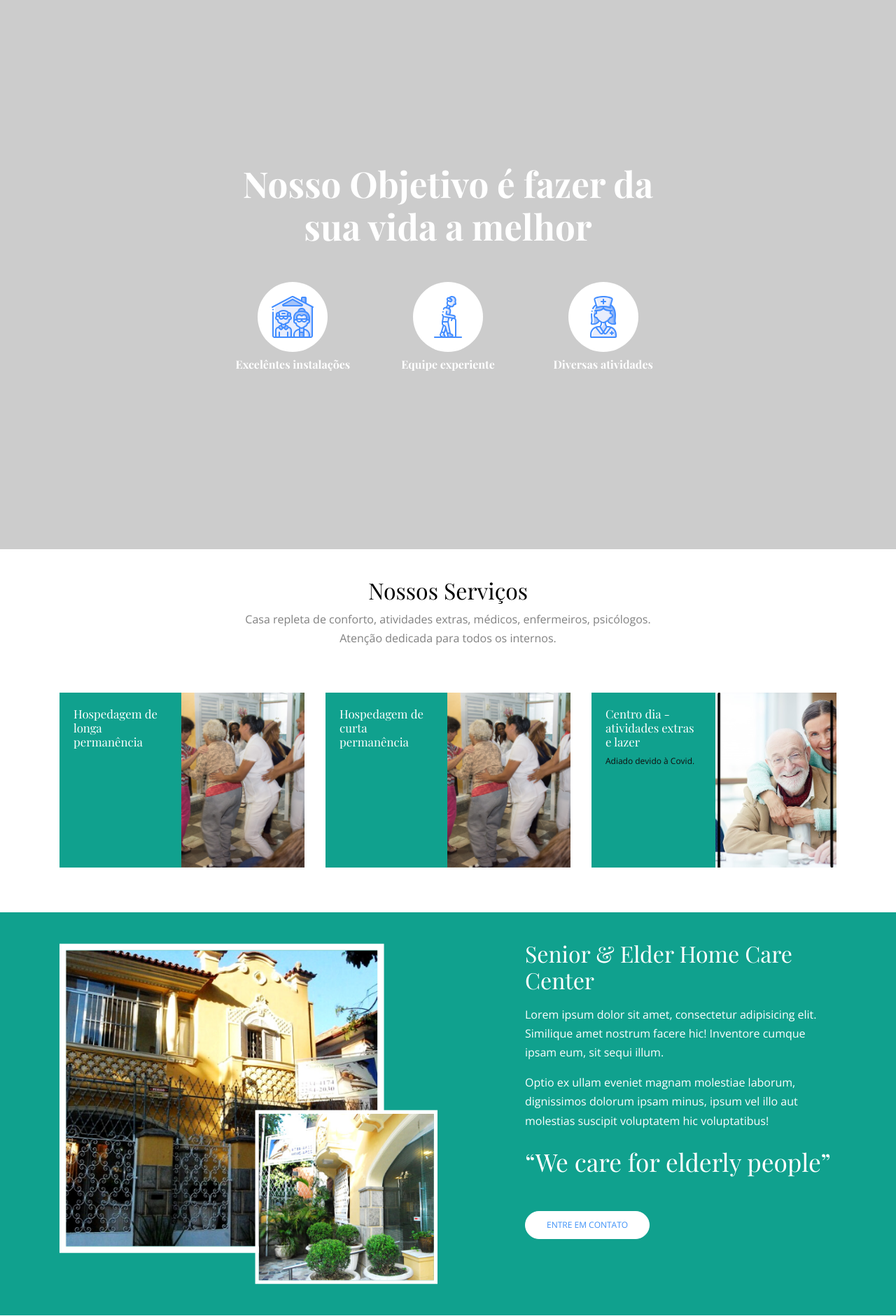
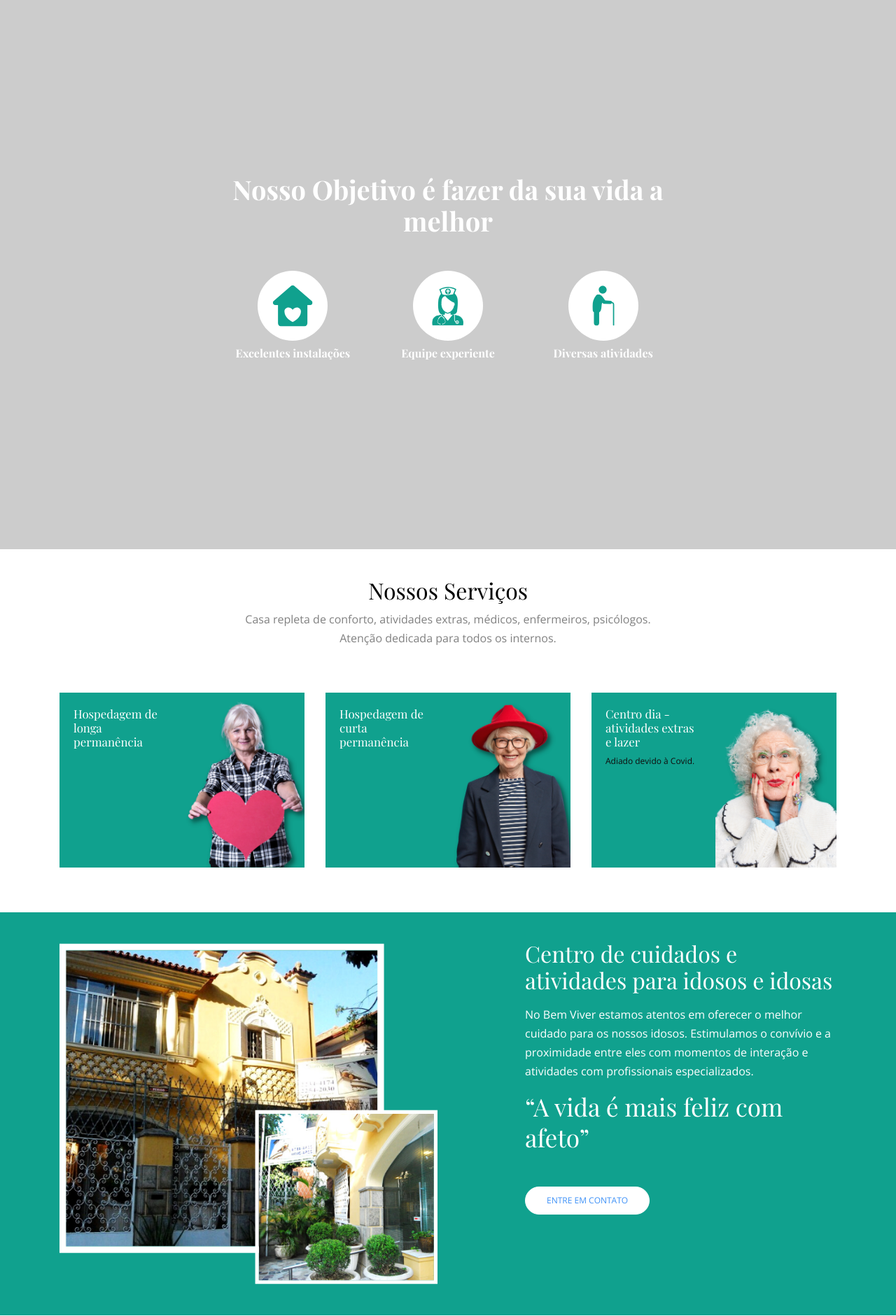
Before and after one commit to cristiano-da-matta/BV-site, a PHP site: page / in a window 1280 px wide. Shown: the part 2000-3881 px from the top of the page at 70% size. Run offline with PHP 8.4, Linux system fonts and the light colour scheme; some web fonts are replaced.

Commit message:
ajuste de footer e icones

```diff
--- a/css/style.css
+++ b/css/style.css
@@ -133,6 +133,8 @@ body:after {
 
     }
 
+
+
 .site-section-heading {
   padding-bottom: 20px;
   margin-bottom: 0px;
@@ -143,10 +145,10 @@ body:after {
       font-size: 3rem; } }
 
 .site-footer {
-  padding: 4em 0; }
+  padding: 1em 0; }
   @media (min-width: 768px) {
     .site-footer {
-      padding: 8em 0; } }
+      padding: 3em 0; } }
   .site-footer .border-top {
     border-top: 1px solid rgba(255, 255, 255, 0.1) !important; }
   .site-footer .social a {
@@ -169,7 +171,7 @@ body:after {
 
 .bg-text-line {
   display: inline;
-  background: #000;
+  background: #ED0001;
   -webkit-box-shadow: 20px 0 0 #000, -20px 0 0 #000;
   box-shadow: 20px 0 0 #000, -20px 0 0 #000; }
 
@@ -276,7 +278,7 @@ body:after {
   .ul-check.success li:before {
     color: #71bc42; }
   .ul-check.primary li:before {
-    color: #3c90f7; }
+    color: #ED0001; }
   .ul-check li.remove {
     text-decoration: line-through;
     color: #dee2e6; }
@@ -633,7 +635,7 @@ body:after {
     height: 100vh;
     min-height: 560px; }
   .slide-item .heading, .cover .heading {
-    font-size: 51px;
+    font-size: 38px;
     font-weight: 700;
     color: #fff;
     }
@@ -965,8 +967,7 @@ color: #10a18e !important;
   }
 
   .neus-footer {
-    width: 50%;
-    margin-left: auto;
+      margin-left: auto;
     margin-right: auto;
     text-align: center;
   }
@@ -984,8 +985,9 @@ color: #110b0b;
 
   .site-logo {
     margin-top: 10px;
+  }
 
-  }
+
   @media (min-width: 576px) {
     .mapa {
       box-sizing: border-box
--- a/index.html
+++ b/index.html
@@ -75,12 +75,9 @@
 
                 <li><a href="index.html#contato" class="nav-link">Contato</a></li>
 
-                <li class="social"><a href="#contact-section" class="nav-link"><span class="icon-facebook"></span></a>
+                <li class="social"><a href="https://www.instagram.com/bemviveridosos/" class="nav-link"><span class="icon-instagram"></span></a>
                 </li>
-                <li class="social"><a href="#contact-section" class="nav-link"><span class="icon-twitter"></span></a>
-                </li>
-                <li class="social"><a href="#contact-section" class="nav-link"><span class="icon-linkedin"></span></a>
-                </li>
+
               </ul>
             </nav>
           </div>
@@ -122,22 +119,22 @@
         <div class="row justify-content-between">
           <div class="col-lg-7">
             <div class="section-heading">
-              <h2 class="heading mb-3">Centro Bem Viver é para a sua família</h2>
-              <p class="mb-5">De 1983 até aqui. Nossa experiência e tradição tornam acessível o atendimento a 3ª
+              <h2 class="heading mb-3 just2cont">Centro Bem Viver é para a sua família</h2>
+              <p class="mb-5 just2cont">De 1983 até aqui. Nossa experiência e tradição tornam acessível o atendimento a 3ª
                 idade. Assistência a saúde, acolhimento humanizado e cuidado são algumas de nossas características
                 fundamentais.</p>
 
               <div class="row">
                 <div class="col-lg-6">
                   <!-- <img src="images/idososemat.png" alt="Image" class="img-fluid"> -->
-                  <div alt="Image" class="neus-img img-fluid"></div>
+                  <div alt="Image" class="neus-img img-fluid desktop-only"></div>
 
 
                   <!-- TODO: PASSAR PARA O STYLE.CSS -->
                   <style>
                     .neus-img {
                       /* MOBILE */
-                      display: none;
+
                       background-image: url("images/olhos.png");
                       height: 168px;
                       width: 100%;
@@ -147,8 +144,14 @@
 
                     }
 
+                    .just2cont {
+                    text-align: center;
+
+                    }
+
                     .mobile-only {
                       display: block
+
                     }
 
                     .desktop-only {
@@ -158,11 +161,18 @@
                     @media (min-width: 992px) {
                       .mobile-only {
                         display: none
+
                       }
+
 
                       .desktop-only {
                         display: block
+
                       }
+                      .just2cont {
+                        text-align: left;
+
+                        }
 
                       .neus-img {
                         background-image: url("images/idososemat.png");
@@ -176,7 +186,7 @@
 
                 </div>
                 <div class="col-lg-6">
-                  <ul class="list-unstyled ul-check primary">
+                  <ul class="list-unstyled ul-check primary desktop-only">
                     <li>Oficina da memória</li>
                     <li>Musicoterapia</li>
                     <li>Arterapia</li>
@@ -292,20 +302,20 @@
       <div class="container">
         <div class="row ">
           <div class="col-lg-7 mx-auto text-center align-self-center">
-            <h1 class="mb-5 heading">Nosso Objetivo é fazer da sua vida a melhor</h1>
+            <h1 class="mb-5 heading textmm">Nosso Objetivo é fazer da sua vida a melhor</h1>
             <div class="row">
               <div class="col-lg-4">
                 <div class="feature">
                   <span class="img-wrap">
-                    <img src="images/svg/svg/006-elderly-3.svg" alt="Image" class="img-fluid">
+                    <img src="images/svg/svg/1.svg" alt="Image" class="img-fluid">
                   </span>
-                  <h3>Excelêntes instalações</h3>
+                  <h3>Excelentes instalações</h3>
                 </div>
               </div>
               <div class="col-lg-4">
                 <div class="feature">
                   <span class="img-wrap">
-                    <img src="images/svg/svg/005-elderly-2.svg" alt="Image" class="img-fluid">
+                    <img src="images/svg/svg/2.svg" alt="Image" class="img-fluid">
                   </span>
                   <h3>Equipe experiente</h3>
                 </div>
@@ -313,7 +323,7 @@
               <div class="col-lg-4">
                 <div class="feature">
                   <span class="img-wrap">
-                    <img src="images/svg/svg/004-nurse.svg" alt="Image" class="img-fluid">
+                    <img src="images/svg/svg/3.svg" alt="Image" class="img-fluid">
                   </span>
                   <h3>Diversas atividades</h3>
                 </div>
@@ -392,7 +402,7 @@
 
 
               </div>
-              <div class="img-bg" style="background-image: url('images/img_2.jpg')"></div>
+              <div class="img-bg" style="background-image: url('images/longa.png')"></div>
             </div>
           </div>
           <div class="col-lg-4 mb-4">
@@ -402,7 +412,7 @@
 
 
               </div>
-              <div class="img-bg" style="background-image: url('images/img_2.jpg')"></div>
+              <div class="img-bg" style="background-image: url('images/curta.png')"></div>
             </div>
           </div>
           <div class="col-lg-4 mb-4">
@@ -412,7 +422,7 @@
                 <p class="mb-4" id="covid">Adiado devido à Covid.</p>
 
               </div>
-              <div class="img-bg" style="background-image: url('images/img_3.jpg')"></div>
+              <div class="img-bg" style="background-image: url('images/centro.png')"></div>
             </div>
           </div>
         </div>
@@ -431,13 +441,12 @@
           </div>
           <div class="col-md-6 col-lg-5 ml-auto">
             <div class="section-heading">
-              <h2 class="heading mb-3 text-white">Senior &amp; Elder Home Care Center</h2>
+              <h2 class="heading mb-3 text-white">Centro de cuidados e atividades para idosos e idosas</h2>
 
-              <p class="text-white">Lorem ipsum dolor sit amet, consectetur adipisicing elit. Similique amet nostrum
-                facere hic! Inventore cumque ipsam eum, sit sequi illum.</p>
-              <p class="mb-4 text-white">Optio ex ullam eveniet magnam molestiae laborum, dignissimos dolorum ipsam
-                minus, ipsum vel illo aut molestias suscipit voluptatem hic voluptatibus!</p>
-              <p class="text-white mb-5"><strong class="h3">&ldquo;We care for elderly people&rdquo;</strong></p>
+              <p class="text-white">No Bem Viver estamos atentos em oferecer o melhor cuidado para os nossos idosos. Estimulamos o convívio e a proximidade entre eles com momentos de interação e atividades com profissionais especializados.</p>
+              <!-- <p class="mb-4 text-white">Optio ex ullam eveniet magnam molestiae laborum, dignissimos dolorum ipsam
+                minus, ipsum vel illo aut molestias suscipit voluptatem hic voluptatibus!</p> -->
+              <p class="text-white mb-5"><strong class="h3">&ldquo;A vida é mais feliz com afeto&rdquo;</strong></p>
               <p><a href="#" class="btn btn-white">Entre em Contato</a></p>
             </div>
           </div>
@@ -660,14 +669,12 @@
       <div class="container">
         <div class="row">
           <div class="neus-footer">
-            <h2 class="footer-heading mb-4">About</h2>
-            <p>Lorem ipsum dolor sit amet, consectetur adipisicing elit. Modi cumque tenetur inventore veniam, hic vel
-              ipsa necessitatibus ducimus architecto fugiat!</p>
-            <div class="my-5 social">
-              <a href="#" class="pl-0 pr-3"><span class="icon-facebook"></span></a>
-              <a href="#" class="pl-3 pr-3"><span class="icon-twitter"></span></a>
-              <a href="#" class="pl-3 pr-3"><span class="icon-instagram"></span></a>
-              <a href="#" class="pl-3 pr-3"><span class="icon-linkedin"></span></a>
+            <h2 class="footer-heading mb-4">Bem Viver</h2>
+            <p>Cuidado 24 horas por dia!</p>
+            <div class="social">
+
+              <a href="https://www.instagram.com/bemviveridosos/" class="pl-3 pr-3"><span class="icon-instagram"></span></a>
+
             </div>
           </div>
           <!-- <div class="col-lg-8">
@@ -705,7 +712,7 @@
         </div>
         <div class="row text-center">
           <div class="col-md-12">
-            <div class="border-top pt-5">
+            <div class="border-top">
               <p class="copyright"><small>
                   Copyright &copy;<script>
                     document.write(new Date().getFullYear());
```
Also changed, not shown: images/centro.png (added), images/curta.png (added), images/longa.png (added), images/svg/svg/001-elderly.svg (deleted), images/svg/svg/002-elderly-1.svg (deleted), images/svg/svg/003-rocking-chair.svg (deleted), images/svg/svg/004-nurse.svg (deleted), images/svg/svg/005-elderly-2.svg (deleted), images/svg/svg/006-elderly-3.svg (deleted), images/svg/svg/1.svg (added), images/svg/svg/2.svg (added), images/svg/svg/3.svg (added).
